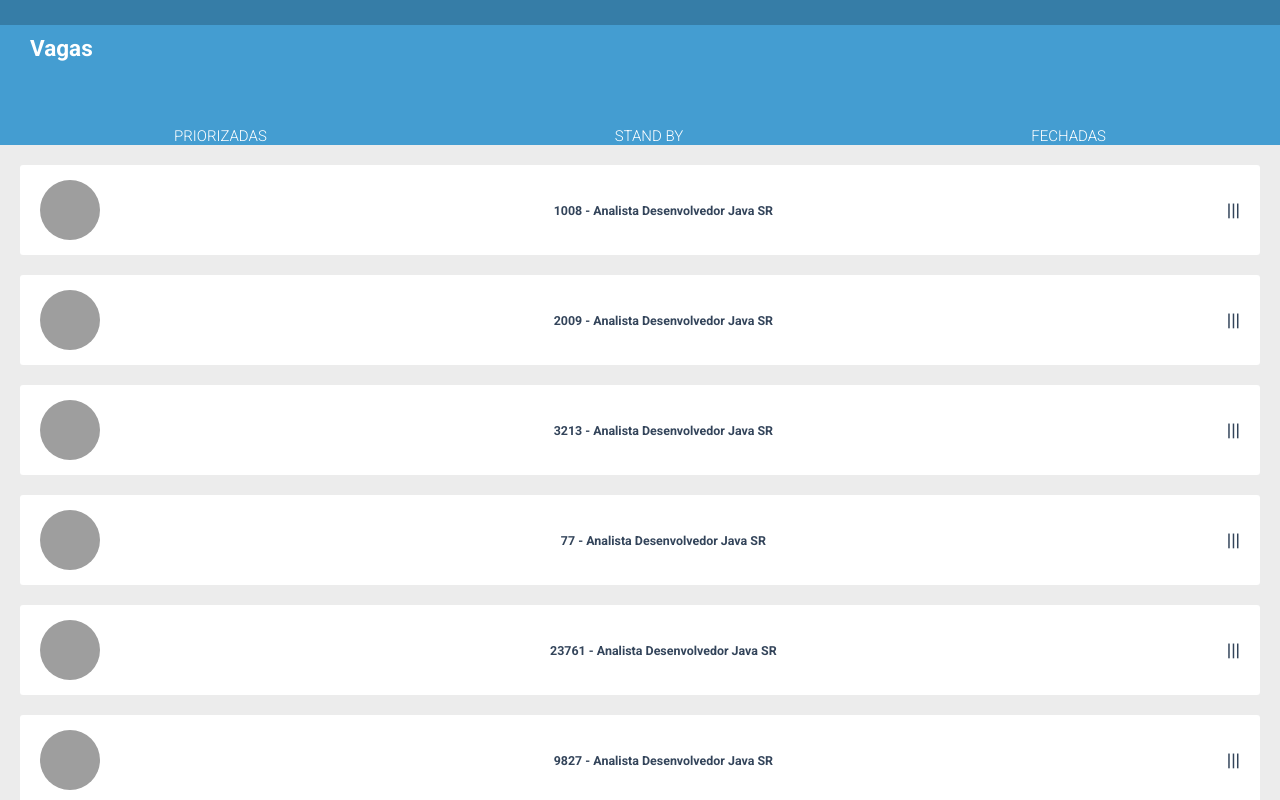
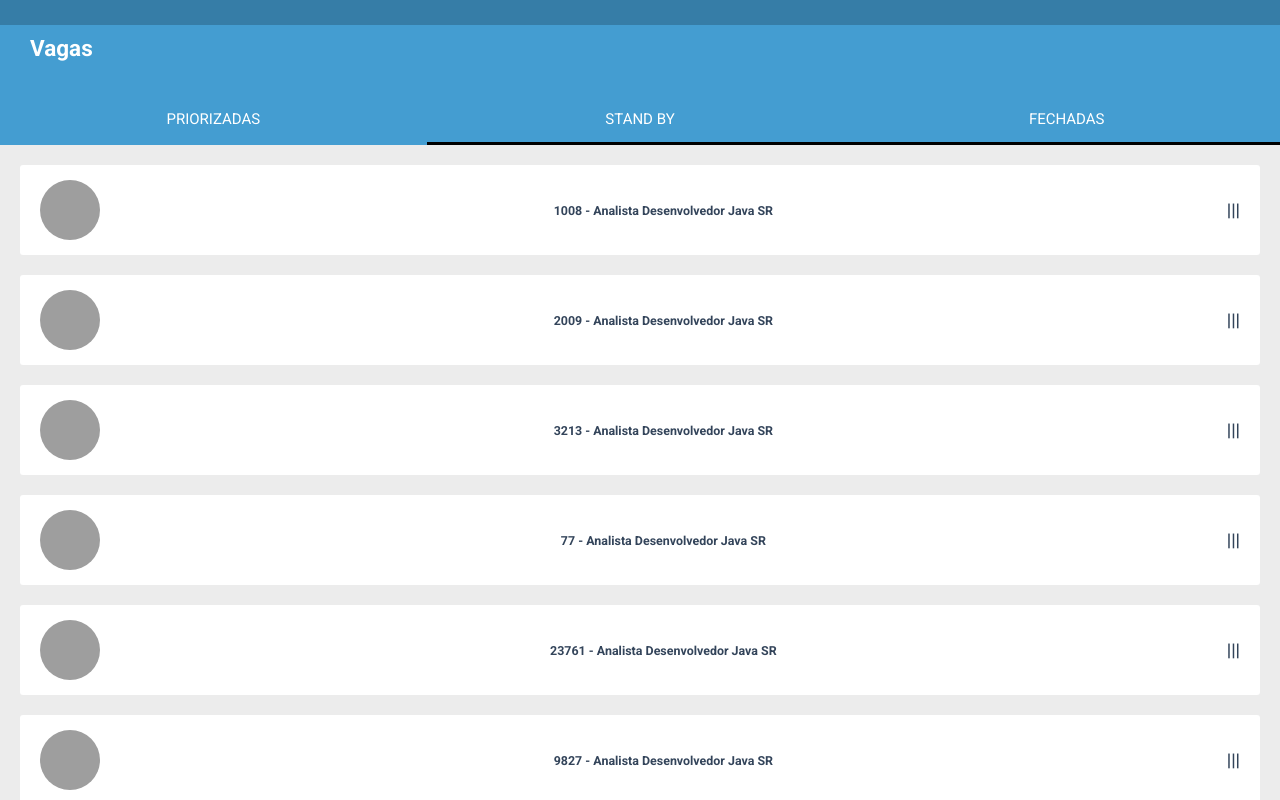
Before and after one commit to mamuh/priorize, a React (Create React App) app: page / in a window 1280 px wide. Shown: the top 800 px of the page. Built offline with nearby package versions, Linux system fonts and the light colour scheme; grey boxes are pictures that could not be loaded.

Commit message:
current tab state change set

```diff
--- a/package.json
+++ b/package.json
@@ -6,6 +6,7 @@
     "@testing-library/jest-dom": "^4.2.4",
     "@testing-library/react": "^9.3.2",
     "@testing-library/user-event": "^7.1.2",
+    "classnames": "^2.2.6",
     "react": "^16.13.1",
     "react-beautiful-dnd": "^13.0.0",
     "react-dom": "^16.13.1",
--- a/src/actions/index.js
+++ b/src/actions/index.js
@@ -5,4 +5,11 @@ const setVagas = (vagas) => {
   }
 }
 
-export default { setVagas }
+const changeCurrentTab = (activeTab) => {
+  return {
+    type: 'SET_ACTIVE_TAB',
+    payload: activeTab
+  }
+}
+
+export default { setVagas, changeCurrentTab }
--- a/src/components/Header/Tab/index.js
+++ b/src/components/Header/Tab/index.js
@@ -1,11 +1,23 @@
 import React from 'react';
 import { Container } from './styles';
+import { useSelector, useDispatch } from 'react-redux';
+import actions from '../../../actions';
+import c from 'classnames';
 
 export default function Tab(props) {
+  const dispatch = useDispatch()
+
+  const changeTab = (e) => {
+    e.target.classList.add("tab-active")
+    console.log(e.target.innerHTML)
+    dispatch(actions.changeCurrentTab(e.target.innerHTML))
+  }
 
   return (
     <Container>
-      <a href="#">{props.name}</a>
+      <div className={c({'tab': true, 'tab-active': false})} onClick={changeTab}>
+        {props.name}
+      </div>
     </Container>
   );
 }
--- a/src/components/Header/Tab/styles.js
+++ b/src/components/Header/Tab/styles.js
@@ -1,15 +1,28 @@
 import styled from 'styled-components';
 
 export const Container = styled.div`
+  flex: 1 1;
+  text-align: center;
+  height: 35px;
+
+  & + div {
+    border-bottom: 3px solid black;
+  }
+
+
+  .tab {
+    height: 35px;
+    border-bottom: 3px solid transparent;
+  }
+
   .tab-active {
-    border-bottom: 3px solid #52e5e7;
+    border-bottom: 3px solid #52e5e7 !important;
   }
 
    a {
     padding-bottom: 10px;
     color: #fff;
     text-decoration: none;
-    border-bottom: 3px solid transparent;
     &:hover {
       cursor: pointer;
     }
--- a/src/components/Header/index.js
+++ b/src/components/Header/index.js
@@ -1,20 +1,18 @@
 import React from 'react';
 import { Container, Tabs } from './styles';
+import c from 'classnames';
+// import { useSelector, useDispatch } from 'react-redux';
 import Tab from './Tab';
 
 export default function Header() {
-  function setActive(e) {
-    e.target.classList.add("tab-active")
-    console.log(e.target.innerHTML)
-  }
-
+  const tabs = [{name: "PRIORIZADAS"}, {name: "STAND BY"}, {name: "FECHADAS"}]
   return (
     <Container>
       <h2>Vagas</h2>
       <Tabs>
-        <Tab name={"PRIORIZADAS"} onClick={setActive} />
-        <Tab name={"STAND BY"} onClick={setActive}/>
-        <Tab name={"FECHADAS"} onClick={setActive}/>
+        {tabs.map((tab, index) => (
+          <Tab name={tab.name} key={index} onClick={null} />
+        ))}
       </Tabs>
     </Container>
   );
--- a/src/reducers/current_tab_reducer.js
+++ b/src/reducers/current_tab_reducer.js
@@ -1,6 +1,6 @@
 export default function currentTabReducer(state = "priorizadas", action) {
    switch(action.type) {
-     case 'SET_TAB':
+     case 'SET_ACTIVE_TAB':
       return action.payload
      default:
       return state
--- a/src/styles/global.js
+++ b/src/styles/global.js
@@ -1,7 +1,7 @@
 import { createGlobalStyle } from 'styled-components';
 
 export default createGlobalStyle`
-  @import url('https://fonts.googleapis.com/css2?family=Roboto:wght@300;700&display=swap');
+  @import url('https://fonts.googleapis.com/css2?family=Roboto:wght@400;700&display=swap');
 
   * {
     margin: 0;
```
Also changed, not shown: 1 other file (tests, documents, lock files or other folders).
